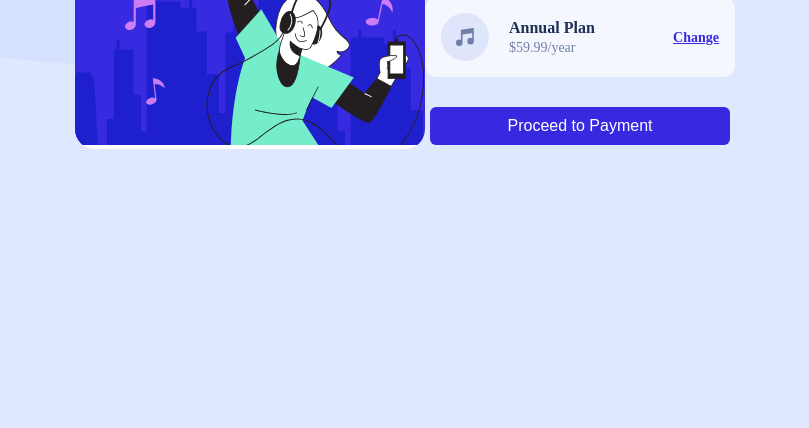
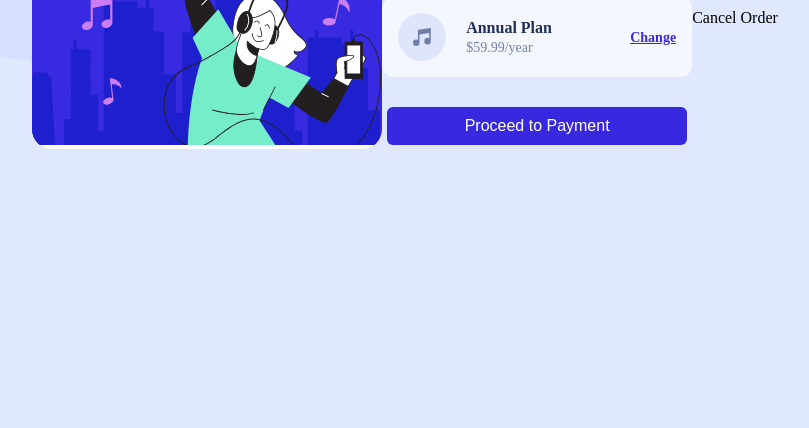
Before and after one commit to AngeRamila/Learning_JS_Nanko, a plain HTML site: page Learning_JS_Projects/DAY3/index.html in a window 1280 px wide. Shown: the part 372-800 px from the top of the page, without its empty margins (235-1044 px from the left). Drawn offline with Linux system fonts and the light colour scheme.

Commit message:
Cancel order

```diff
--- a/Learning_JS_Projects/DAY3/index.html
+++ b/Learning_JS_Projects/DAY3/index.html
@@ -38,3 +38,6 @@
                     </div>
                 </div>
                 <button onclick="hello()">Proceed to Payment</button>
+            </div>
+            <div class="buttons">
+                <p id="last">Cancel Order</p>
```
